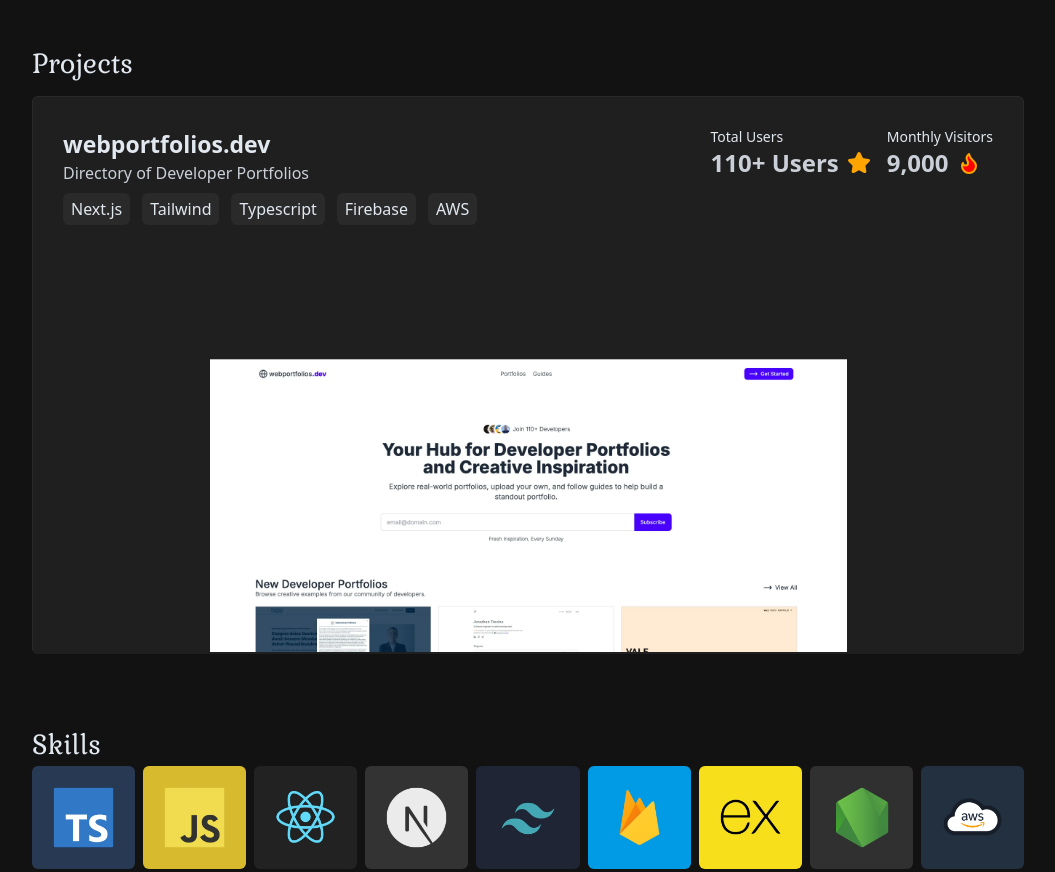
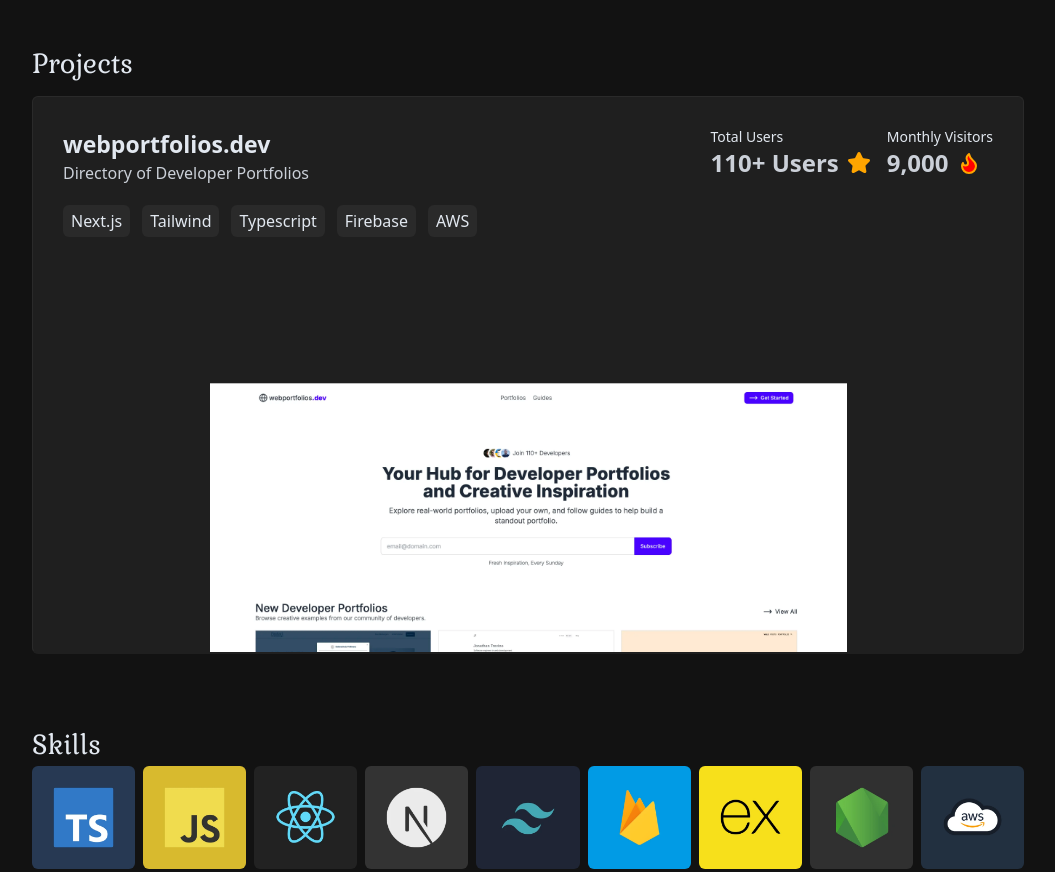
Before and after one commit to jonathantrevino/personal-portfolio, a Next.js app: page / in a window 1280 px wide. Shown: the part 460-1332 px from the top of the page, without its empty margins (112-1167 px from the left). Built offline with nearby package versions, Linux system fonts and the light colour scheme; no server answers.

Commit message:
adding router.push to container

```diff
--- a/app/components/projectCard.tsx
+++ b/app/components/projectCard.tsx
@@ -4,6 +4,7 @@ import { motion, useScroll, useTransform } from "motion/react"
 import { ProjectCardType } from '../constants/project';
 import Link from 'next/link';
 import { Flame, Star } from 'lucide-react';
+import { useRouter } from 'next/navigation';
 
 function useParallax(value: any, distance: number) {
   return useTransform(value, [0, 1], [-distance, distance]);
@@ -15,11 +16,12 @@ export const ProjectCard = ({ title, description, image_url, skills, live, users
   const ref = useRef(null);
   const { scrollYProgress } = useScroll({ target: ref })
   const y = useParallax(scrollYProgress, 5)
+  const router = useRouter()
 
 
   // Handle button click and trigger animation
   const handleClick = () => {
-    setIsClicked(!isClicked);
+    router.push(`/projects/${slug}`)
   };
 
   return (
@@ -33,7 +35,6 @@ export const ProjectCard = ({ title, description, image_url, skills, live, users
       onClick={handleClick}
       className='md:aspect-video p-[30px] rounded-md relative project-card overflow-hidden transition-all space-y-5 border border-[color:var(--skill-card)] group cursor-pointer'
     >
-      <Link href={`/projects/${slug}`} className='space-y-8 md:space-y-2'>
 
       <div className='flex lg:flex-row flex-col lg:justify-between gap-5 gap-y-4'>
         <span>
@@ -66,7 +67,6 @@ export const ProjectCard = ({ title, description, image_url, skills, live, users
           <motion.img style={{ y }} className='px-4' src={image_url} width={669} height={476} alt='webportfolios project preview' />
         </div>
       </div>
-      </Link>
     </motion.div >
   )
 }
```
Lines whose indentation alone changed are shown as unchanged.
